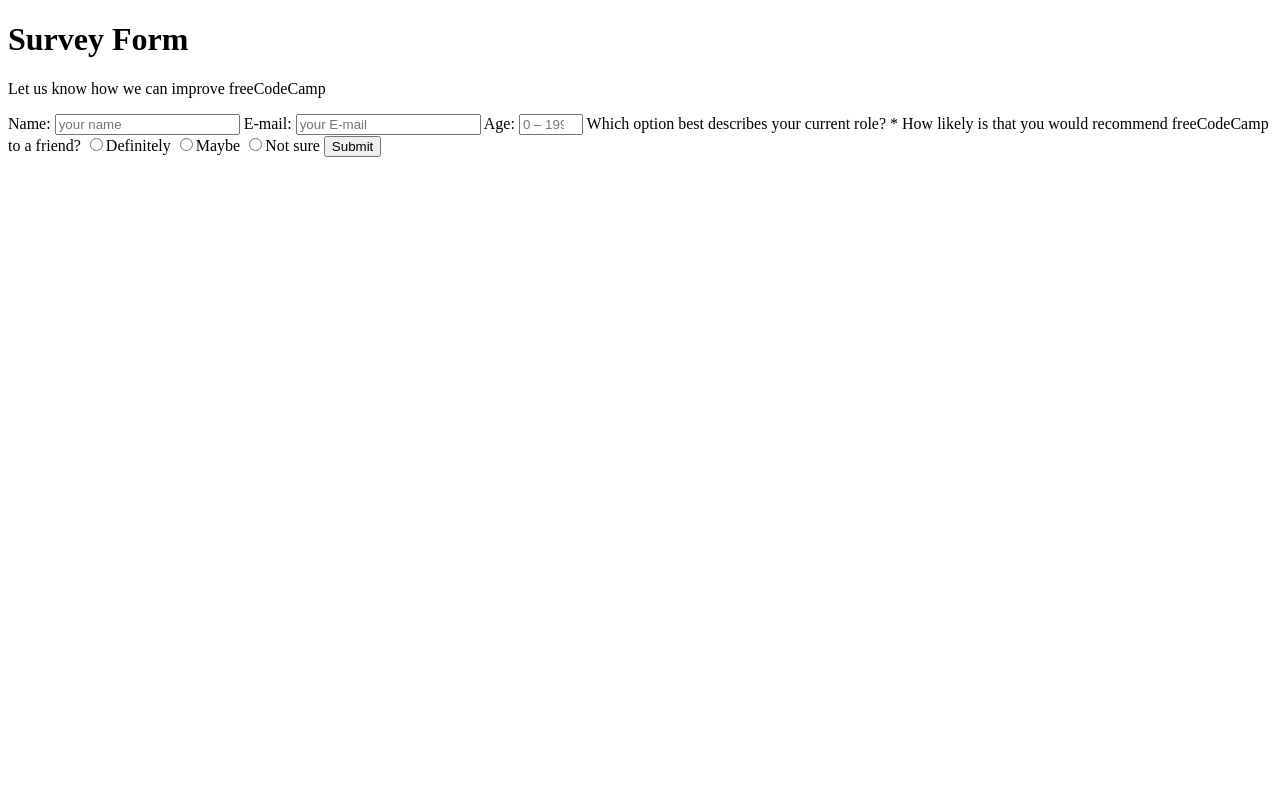
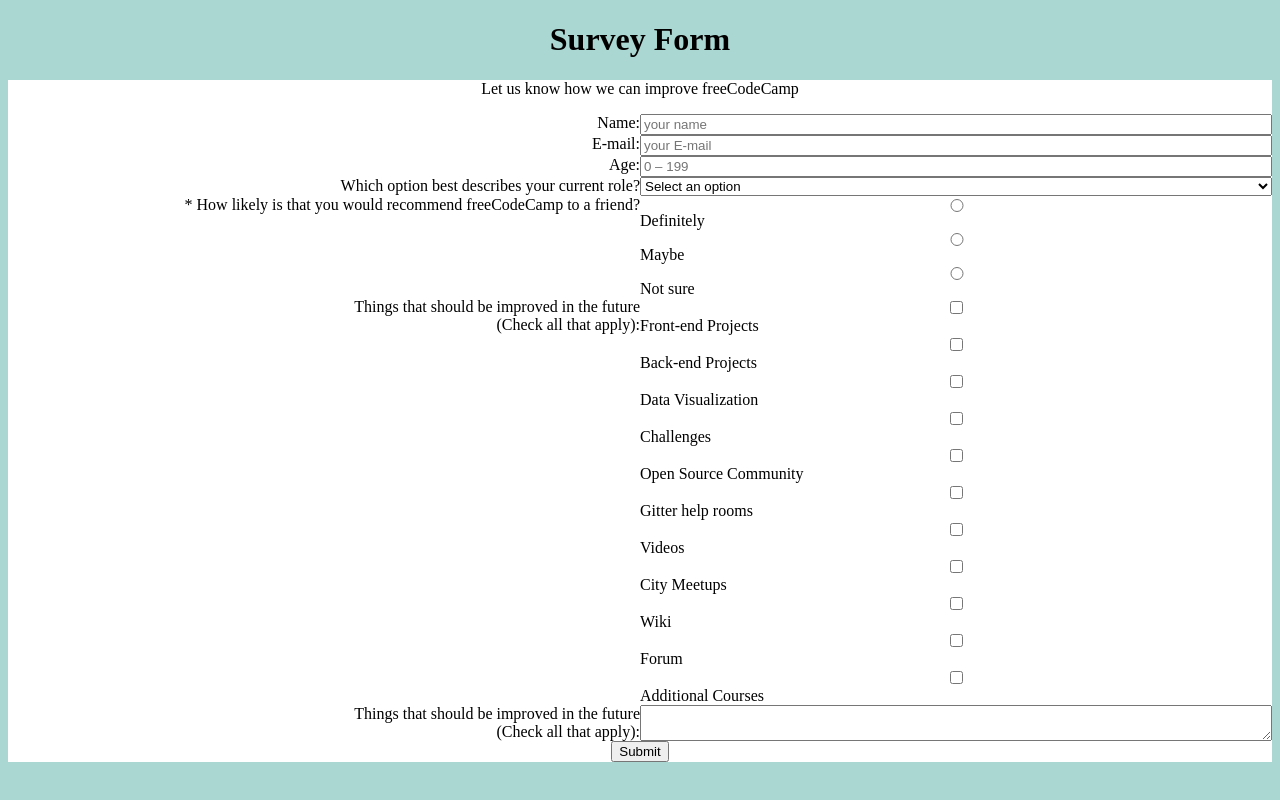
Before and after one commit to provider108/freeCodeCamp-ResponsiveWebDesign-SurveyForm, a plain HTML site: page index.html in a window 1280 px wide. Drawn offline with Linux system fonts and the light colour scheme.

Commit message:
The test passed

```diff
--- a/css/style.css
+++ b/css/style.css
@@ -0,0 +1,26 @@
+body {
+	background-color: #AAD7D1;
+	text-align: center;
+}
+
+#main{
+	background-color: white;
+}
+
+.row {
+	display: flex;
+	flex-direction: horizontal;
+	justify-content: center;
+}
+
+.leftTab {
+	text-align: right;
+	flex: 50%;
+}
+
+.rightTab {
+display: flex;
+	text-align: left;
+	flex-direction: column;
+	flex: 50%;
+}
--- a/index.html
+++ b/index.html
@@ -14,9 +14,9 @@
 
 <body>
 
-  <!--
+
   <script src="https://cdn.freecodecamp.org/testable-projects-fcc/v1/bundle.js"></script>
-  -->
+
 
 <!--
 
@@ -27,40 +27,132 @@
 - The freeCodeCamp Team
 
 -->
+<h1 id="title">Survey Form</h1>
 
 <div id="main">
 
-<h1 id="title">Survey Form</h1>
+<div id="form">
 
   <p id="description">Let us know how we can improve freeCodeCamp</p>
 
   <form id="survey-form" >
 
+    <div class="row">
+
+      <div class="leftTab">
         <label id="name-label" for="name">Name:</label>
-  <input type="text" id="name" name="name" placeholder="your name">
+      </div>
 
+      <div class="rightTab">
+        <input type="text" id="name" name="name" placeholder="your name" required="">
+      </div>
+
+    </div>
+
+
+    <div class="row">
+
+      <div class="leftTab">
         <label id="email-label" for="email">E-mail:</label>
-  <input type="email" id="email" name="email" placeholder="your E-mail">
-  <!-- #6 ??? -->
+      </div>
 
+      <div class="rightTab">
+        <input type="email" id="email" name="email" placeholder="your E-mail" required pattern="[^@]+@[^\.]+\..+">
+      </div>
+
+    </div>
+
+
+    <div class="row">
+
+      <div class="leftTab">
         <label id="number-label" for="number">Age:</label>
+      </div>
+
+      <div class="rightTab">
         <input type="number" min="0" max="199" id="number" name="age" placeholder="0 – 199">
+      </div>
+
+    </div>
+
     <!-- #8 ??? -->
 
+    <div class="row">
+
+      <div class="leftTab">
         <label for="dropdown">Which option best describes your current role?</label>
-  <!-- #12 ??? -->
+      </div>
 
-  <label for="recommend">* How likely is that you would recommend freeCodeCamp to a friend?
-  	<input id="recommend" type="radio" name="definitely">Definitely
-  	<input id="recommend" type="radio" name="maybe">Maybe
-  	<input id="recommend" type="radio" name="not-sure">Not sure
-  </label>
+      <div class="rightTab">
+        <select id="dropdown">
+          <option value="" selected disabled>Select an option</option>
+          <option value="challenges">Challenges</option>
+          <option value="projects">Projects</option>
+          <option value="community">Community</option>
+          <option value="open-source">Open Source</option>
+        </select>
+      </div>
 
-  <!-- #15 ??? -->
+    </div>
 
+
+    <div class="row">
+
+      <div class="leftTab">
+        <label for="recommend">* How likely is that you would recommend freeCodeCamp to a friend?</label>
+      </div>
+
+      <div class="rightTab">
+      	<input id="recommend" type="radio" name="recommend" value="definitely">Definitely
+      	<input id="recommend" type="radio" name="recommend" value="maybe">Maybe
+      	<input id="recommend" type="radio" name="recommend" value="not-sure">Not sure
+      </div>
+
+    </div> <!-- row -->
+
+
+    <div class="row">
+
+      <div class="leftTab">
+        <label for="improve">Things that should be improved in the future<br>(Check all that apply):</label>
+      </div>
+
+      <div class="rightTab">
+        <input id="improve" type="checkbox" name="improve" value="1">Front-end Projects
+        <input id="improve" type="checkbox" name="improve" value="2">Back-end Projects
+        <input id="improve" type="checkbox" name="improve" value="3">Data Visualization
+        <input id="improve" type="checkbox" name="improve" value="4">Challenges
+        <input id="improve" type="checkbox" name="improve" value="5">Open Source Community
+        <input id="improve" type="checkbox" name="improve" value="6">Gitter help rooms
+        <input id="improve" type="checkbox" name="improve" value="7">Videos
+        <input id="improve" type="checkbox" name="improve" value="8">City Meetups
+        <input id="improve" type="checkbox" name="improve" value="9">Wiki
+        <input id="improve" type="checkbox" name="improve" value="10">Forum
+        <input id="improve" type="checkbox" name="improve" value="11">Additional Courses
+      </div>
+
+    </div>
+
+
+    <div class="row">
+
+      <div class="leftTab">
+        <label for="comments">Things that should be improved in the future<br>(Check all that apply):</label>
+      </div>
+
+      <div class="rightTab">
+        <textarea id="comments"></textarea>
+      </div>
+
+    </div>
+
+    <div class="row">
       <button type="submit" id="submit">Submit</button>
+    </div> <!-- row -->
 
   </form>
+
+</div> <!--id="form"-->
 
 </div>
 
```
Lines whose indentation alone changed are shown as unchanged.
